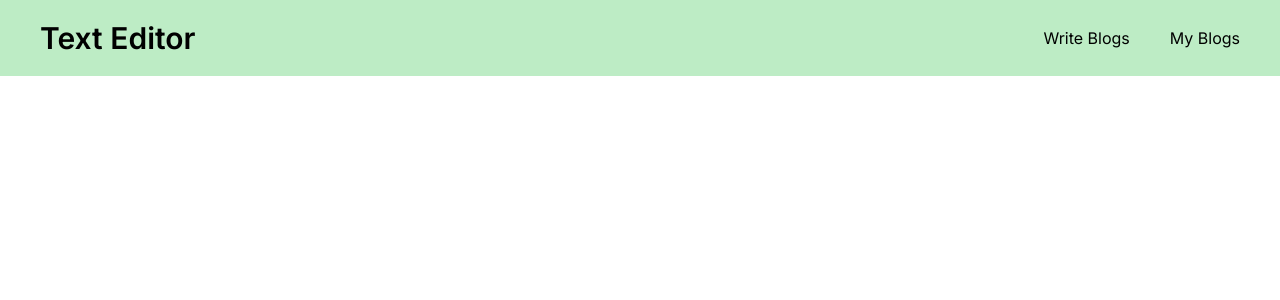
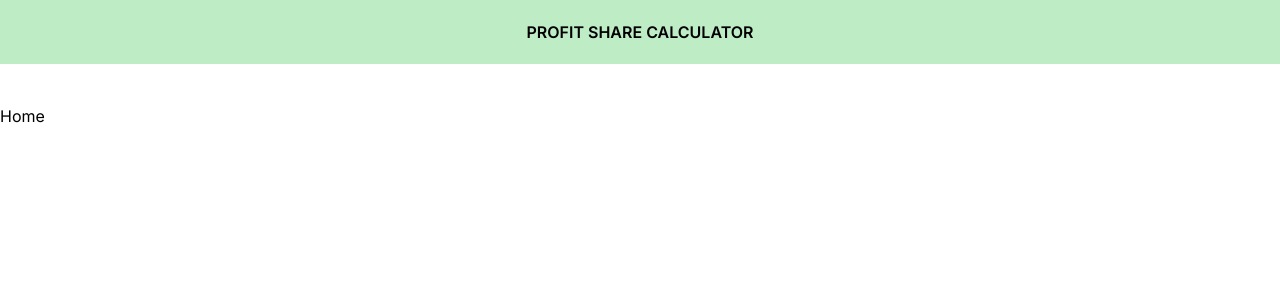
Before and after one commit to Aniqa4/text-editor, a Next.js app: page / in a window 1280 px wide. Shown: the top 300 px of the page. Built offline with nearby package versions, Linux system fonts and the light colour scheme.

Commit message:
refactored project

```diff
--- a/app/(pages)/page.tsx
+++ b/app/(pages)/page.tsx
@@ -1,9 +1,10 @@
+import Home from "../client-pages/home/Home";
 import Layout from "../components/Layout";
 
 export default function page() {
   return (
     <Layout>
-
+      <Home />
     </Layout>
   );
 }
--- a/app/client-pages/blogDetails/BlogDetails.tsx
+++ /dev/null
@@ -1,9 +0,0 @@
-import React from 'react'
-
-function BlogDetails() {
-  return (
-    <div>BlogDetails</div>
-  )
-}
-
-export default BlogDetails
--- /dev/null
+++ b/app/client-pages/home/Home.tsx
@@ -0,0 +1,9 @@
+import React from 'react'
+
+function Home() {
+  return (
+    <div>Home</div>
+  )
+}
+
+export default Home
--- a/app/client-pages/listOfBlogs/ListOfBlogs.tsx
+++ /dev/null
@@ -1,7 +0,0 @@
-import React from 'react'
-
-export default function ListOfBlogs() {
-  return (
-    <div>ListOfBlogs</div>
-  )
-}
--- a/app/client-pages/writeBlogs/WriteBlogs.tsx
+++ /dev/null
@@ -1,9 +0,0 @@
-import React from 'react'
-
-function WriteBlogs() {
-  return (
-    <div>WriteBlogs</div>
-  )
-}
-
-export default WriteBlogs
--- a/app/components/Layout.tsx
+++ b/app/components/Layout.tsx
@@ -1,10 +1,17 @@
-import React from 'react'
+import React, { ReactNode } from 'react'
 import Navbar from './Navbar'
 
-function Layout() {
+interface ChildrenProps {
+  children: ReactNode
+}
+
+const Layout: React.FC<ChildrenProps> = ({ children }) => {
   return (
     <div>
       <Navbar />
+      <div className='mx-auto container py-10'>
+        {children}
+      </div>
     </div>
   )
 }
--- a/app/components/Navbar.tsx
+++ b/app/components/Navbar.tsx
@@ -3,12 +3,10 @@ import React from 'react'
 
 function Navbar() {
     return (
-        <div className='py-5 px-10 bg-[#13bc2f47] flex items-center justify-between'>
-            <Link href={'/'}><h1 className='text-3xl font-semibold'>Text Editor</h1></Link>
-            <ul className='flex gap-10'>
-                <li>Write Blogs</li>
-                <li>My Blogs</li>
-            </ul>
+        <div className='py-5 px-10 bg-[#13bc2f47]'>
+            <Link href={'/'}>
+                <h1 className=' font-semibold text-center uppercase'>Profit Share Calculator</h1>
+            </Link>
         </div>
     )
 }
```
